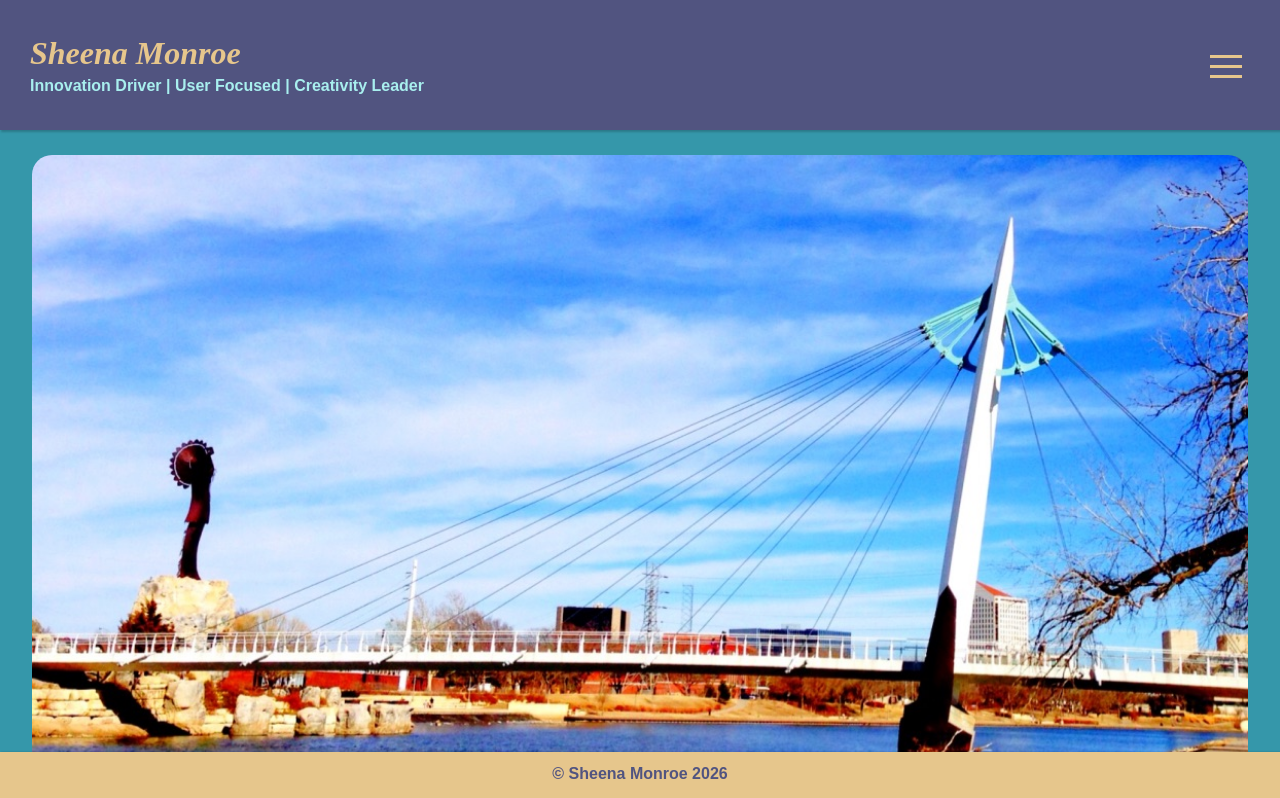
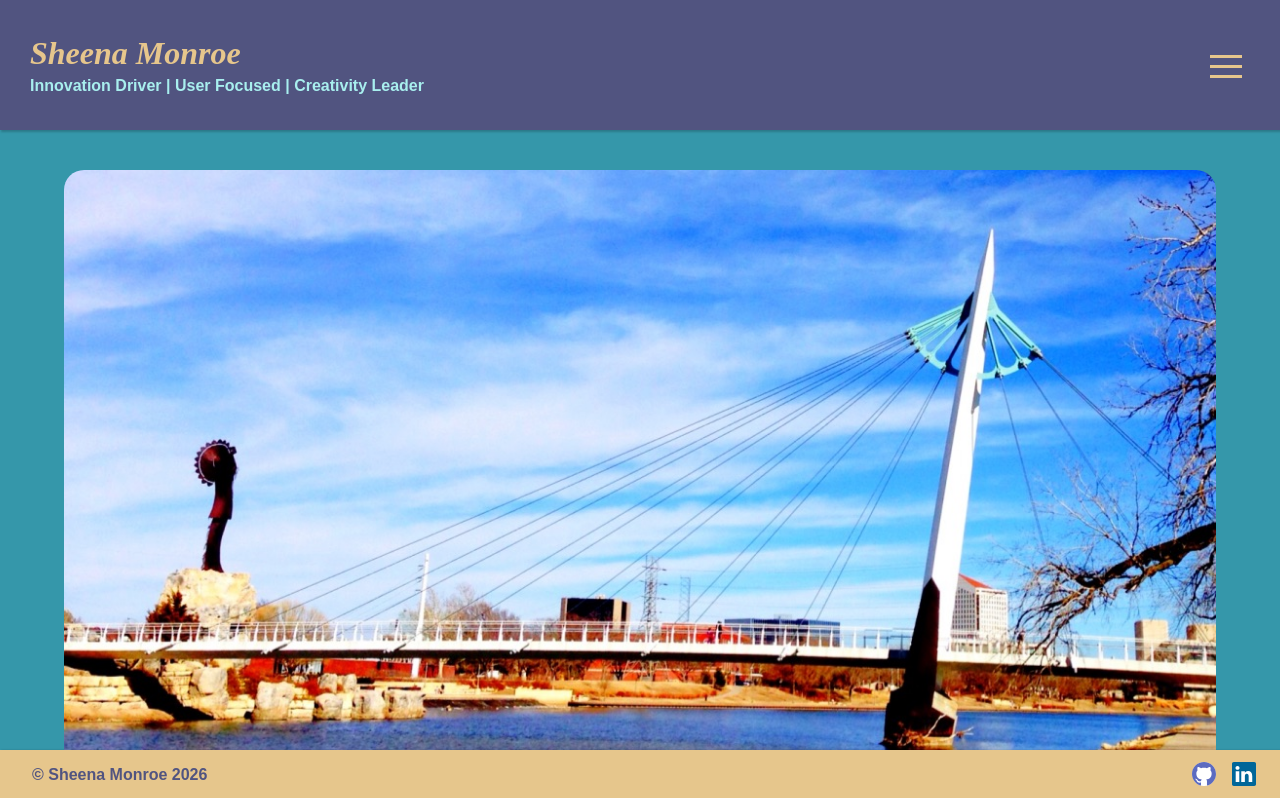
Before and after one commit to ShenMoe84/PortfolioWebsite, a React (Create React App) app: page / in a window 1280 px wide. Shown: the top 798 px of the page. Built offline with nearby package versions, Linux system fonts and the light colour scheme.

Commit message:
adjusts styling on homepage and footer

```diff
--- a/src/components/app/App.js
+++ b/src/components/app/App.js
@@ -1,6 +1,8 @@
 import React from 'react';
 import { BrowserRouter, Route, Routes } from 'react-router-dom';
-import styles from '../app/App.module.css'
+import styles from '../app/App.module.css';
+import LinkedInIcon from '../../images/Socials/linkedin-icon-2.svg';
+import GitHubIcon from '../../images/Socials/github-icon-2.svg';
 import NavBar from '../navbar/NavBar.js';
 import Home from '../pages/home/Home.js';
 import NotFound from '../pages/notfound/NotFound.js';
@@ -57,7 +59,13 @@ const App = () => (
       </Routes>
     </BrowserRouter>
     <footer className={styles.footer}>
-      <p>&#169; Sheena Monroe 2026</p>
+      <div className={styles.copyrightCont}>
+        <p className={styles.copyright}>&#169; Sheena Monroe 2026</p>
+      </div>
+      <div className={styles.socialsCont}>
+        <a href='https://github.com/ShenMoe84'><img className={styles.socialIcon} src={GitHubIcon} alt='GitHub' /></a>
+        <a href='https://www.linkedin.com/in/sheena-monroe/'><img className={styles.socialIcon} src={LinkedInIcon} alt='LinkedIn' /></a>
+      </div>
     </footer>
   </div>
 );
--- a/src/components/app/App.module.css
+++ b/src/components/app/App.module.css
@@ -9,20 +9,40 @@
  padding-bottom: 40px;
 }
 
+.copyright {
+  color: #515480;
+  font-weight: bold;
+  margin: 1em;
+}
+
+.copyrightCont {
+  margin-left: 1em;
+}
+
 .footer {
+  display: flex;
+  flex-direction: row;
+  justify-content: space-between;
   min-height: 3em;
   background-color: #e6c68c;
   box-shadow: 2px 1px 2px 1px rgba(0, 0, 0, 0.2);
   font-family: Arial, Helvetica, sans-serif;
   left: 0;
-  margin-top: 1em;
-  padding-top: .8em;
   bottom: 0;
   width: 100%;
   position: fixed;
-  text-align: center;
-  justify-content: center;
   color: #515480;
   font-weight: bold;
   z-index: 60;
 }
+
+.socialIcon {
+  height: 1.5em;
+  width: 1.5em;
+  margin: 0.5em;
+  margin-top: 0.75em;
+}
+
+.socialsCont {
+  margin-right: 1em;
+}
--- a/src/components/imagesilder/imageSlider.module.css
+++ b/src/components/imagesilder/imageSlider.module.css
@@ -11,11 +11,11 @@
 
 .imgSliderImg {
   object-fit: cover;
-  width: 95%;
-  height: 85%;
+  width: 90%;
+  height: 80%;
   border-radius: 20px;
   transition: ease 1000ms;
-  margin-top: 25px;
+  margin-top: 2.5em;
 }
 
 .slideshowDots {
--- a/src/components/pages/home/Home.module.css
+++ b/src/components/pages/home/Home.module.css
@@ -55,6 +55,7 @@ a:hover {
   height: 30%;
   width: 30%;
   border-radius: 50%;
+  margin-bottom: 2em;
 }
 
 .resumeCont {
@@ -65,7 +66,7 @@ a:hover {
 }
 
 .submitButton {
-  background-color: #3597aa;
+  background-color: #515480;
   border: none;
   border-radius: 40px;
   color: white;
```
Also changed, not shown: src/images/Socials/github-icon-2.svg (added), src/images/Socials/linkedin-icon-2.svg (added).
